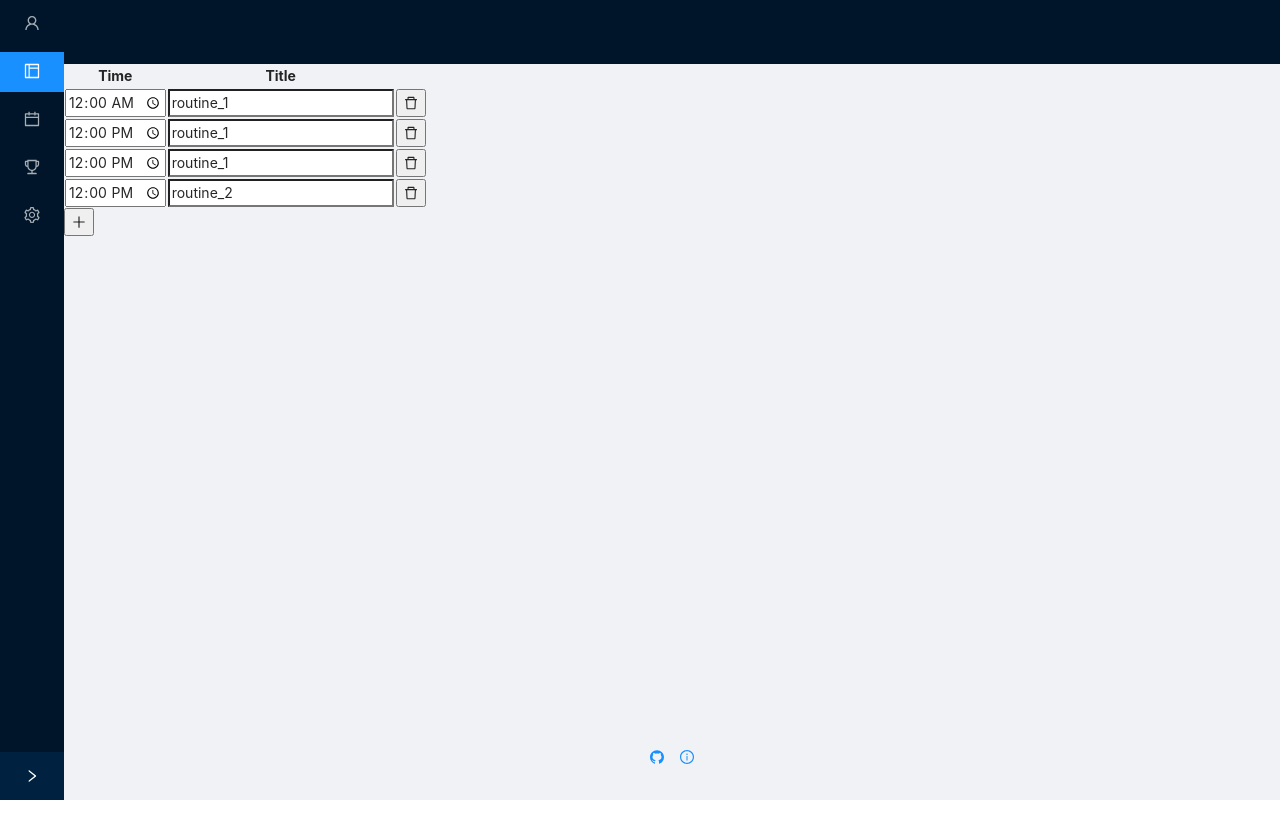
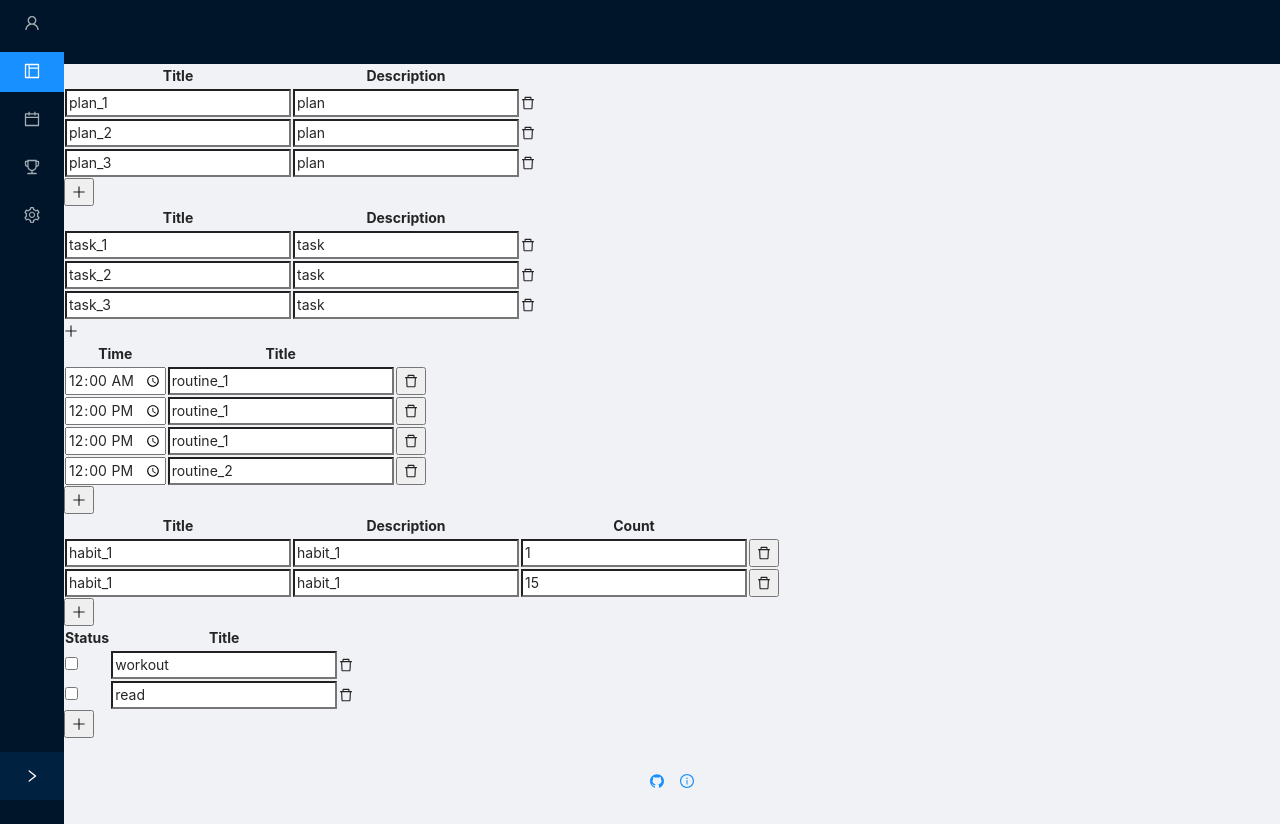
Before and after one commit to MattisZheng/sisyphus_stone, a React (Vite) app: page / in a window 1280 px wide. Before the commit the page ends 800 px from the top, so only its background shows below. Built offline with nearby package versions, Linux system fonts and the light colour scheme.

Commit message:
update overview

```diff
--- a/src/App.tsx
+++ b/src/App.tsx
@@ -5,13 +5,21 @@ import MainContent from './layouts/MainContent';
 import FooterContent from './layouts/FooterContent';
 import SiderContent from './layouts/SiderContent';
 import setInitFile from './utils/setInitFile';
+import plans from './data/plans.json'
+import tasks from './data/tasks.json'
 import routines from './data/routines.json';
+import habits from './data/habits.json';
+import missions from './data/missions.json';
 import settings from './data/settings.json';
 
 const { Header, Content, Footer, Sider } = Layout;
 
 function App() {
+  setInitFile('plans', plans);
+  setInitFile('tasks', tasks);
   setInitFile('routines', routines);
+  setInitFile('habits', habits);
+  setInitFile('missions', missions);
   setInitFile('settings', settings);
 
   // navigation keys
--- a/src/contexts/Overview.tsx
+++ b/src/contexts/Overview.tsx
@@ -1,10 +1,17 @@
+import Plans from './Overview/Plans';
+import Tasks from './Overview/Tasks';
 import Routines from './Overview/Routines';
 import Habits from './Overview/Habits';
+import Missions from './Overview/Missions';
 
 const Overview = () => {
   return (
     <main>
+      <Plans />
+      <Tasks />
       <Routines />
+      <Habits />
+      <Missions />
     </main>
   );
 };
--- a/src/contexts/Overview/Habits.tsx
+++ b/src/contexts/Overview/Habits.tsx
@@ -1,5 +1,81 @@
+import { useState, useEffect } from 'react';
+import { DeleteOutlined, PlusOutlined } from '@ant-design/icons';
+import EditableInput from '../../components/EditableInput';
+
 const Habits = () => {
-  return <div>Habits</div>;
+  const [habitList, setHabitList] = useState<string[]>([]);
+
+  function getLocalStorage() {
+    let getData: string|null = localStorage.getItem('habits');
+    setHabitList(JSON.parse(getData));
+  }
+
+  function handleAdd() {
+    let newHabitList = [...habitList, { title: 'habit', description: 'habit', count: 0 }];
+    localStorage.setItem('habits', JSON.stringify(newHabitList));
+    getLocalStorage();
+  }
+
+  function handleUpdate(index: number, col: string, value: any) {
+    let newHabitList = [...habitList];
+    newHabitList[index][col] = value;
+    localStorage.setItem('habits', JSON.stringify(newHabitList));
+    getLocalStorage();
+  }
+
+  function handleDelete(index:number) {
+    let newHabitList = [...habitList];
+    newHabitList.splice(index, 1);
+    localStorage.setItem('habits', JSON.stringify(newHabitList));
+    getLocalStorage();
+  }
+
+  useEffect(() => {
+    getLocalStorage();
+  }, []);
+
+  return (
+    <div>
+      <table>
+        <thead>
+          <tr>
+            <th>Title</th>
+            <th>Description</th>
+            <th>Count</th>
+          </tr>
+        </thead>
+        <tbody>
+          {habitList.map((habit, index) => {
+            return (
+              <tr key={index}>
+                <td>
+                  <EditableInput index={index} col="title" type="text" value={habit.title} onBlur={handleUpdate} />
+                </td>
+                <td>
+                  <EditableInput index={index} col="description" type="text" value={habit.description} onBlur={handleUpdate} />
+                </td>
+                <td>
+                  <EditableInput index={index} col="count" type="number" value={habit.count} onBlur={handleUpdate} />
+                </td>
+                <td>
+                  <button
+                    onClick={() => {
+                      handleDelete(index);
+                    }}
+                  >
+                    <DeleteOutlined />
+                  </button>
+                </td>
+              </tr>
+            );
+          })}
+        </tbody>
+      </table>
+      <button onClick={handleAdd}>
+        <PlusOutlined />
+      </button>
+    </div>
+  );
 };
 
 export default Habits;
--- /dev/null
+++ b/src/contexts/Overview/Missions.tsx
@@ -0,0 +1,71 @@
+import { useState, useEffect } from 'react';
+import { DeleteOutlined, PlusOutlined } from '@ant-design/icons';
+import EditableInput from '../../components/EditableInput';
+
+const Missions = () => {
+  const [missionList, setMissionList] = useState<string[]>([]);
+
+  function getLocalStorage() {
+    let getData: string = localStorage.getItem('missions');
+    setMissionList(JSON.parse(getData));
+  }
+
+  function handleAdd() {
+    let newMissionList = [...missionList, { status: false, title: 'mission' }];
+    localStorage.setItem('missions', JSON.stringify(newMissionList));
+    getLocalStorage();
+  }
+
+  function handleUpdate(index: number, col: string, value: any) {
+    let newMissionList = [...missionList];
+    newMissionList[index][col] = value;
+    localStorage.setItem('missions', JSON.stringify(newMissionList));
+    getLocalStorage();
+  }
+
+  function handleDelete(index) {
+    let newMissionList = [...missionList];
+    newMissionList.splice(index, 1);
+    localStorage.setItem('missions', JSON.stringify(newMissionList));
+    getLocalStorage();
+  }
+
+  useEffect(() => {
+    getLocalStorage();
+  }, []);
+
+  return (
+    <div>
+      <table>
+        <thead>
+          <tr>
+            <th>Status</th>
+            <th>Title</th>
+          </tr>
+        </thead>
+        <tbody>
+          {missionList.map((mission, index) => {
+            return (
+              <tr key={index}>
+                <td>
+                  <EditableInput index={index} col="status" type="checkbox" value={mission.status} onBlur={handleUpdate} />
+                </td>
+                <td>
+                  <EditableInput index={index} col="title" type="text" value={mission.title} onBlur={handleUpdate} />
+                </td>
+                <td>
+                  <DeleteOutlined onClick={() => handleDelete(index)} />
+                </td>
+              </tr>
+            );
+          })}
+        </tbody>
+      </table>
+      <button>
+        <PlusOutlined onClick={handleAdd} />
+      </button>
+    </div>
+  );
+};
+
+export default Missions;
--- /dev/null
+++ b/src/contexts/Overview/Plans.tsx
@@ -0,0 +1,71 @@
+import { useState, useEffect } from 'react';
+import { DeleteOutlined, PlusOutlined } from '@ant-design/icons';
+import EditableInput from '../../components/EditableInput';
+
+const Plans = () => {
+  const [planList, setPlanList] = useState<string[]>([]);
+
+  function getLocalStorage() {
+    let getData: string | null = localStorage.getItem('plans');
+    setPlanList(JSON.parse(getData));
+  }
+
+  function handleAdd() {
+    let newPlanList = [...planList, { title: 'plan', description: 'plan' }];
+    localStorage.setItem('plans', JSON.stringify(newPlanList));
+    getLocalStorage();
+  }
+
+  function handleUpdate(index: number, col: string, value: any) {
+    let newPlanList = [...planList];
+    newPlanList[index][col] = value;
+    localStorage.setItem('plans', JSON.stringify(newPlanList));
+    getLocalStorage();
+  }
+
+  function handleDelete(index) {
+    let newPlanList = [...planList];
+    newPlanList.splice(index, 1);
+    localStorage.setItem('plans', JSON.stringify(newPlanList));
+    getLocalStorage();
+  }
+
+  useEffect(() => {
+    getLocalStorage();
+  }, []);
+
+  return (
+    <div>
+      <table>
+        <thead>
+          <tr>
+            <th>Title</th>
+            <th>Description</th>
+          </tr>
+        </thead>
+        <tbody>
+          {planList.map((plan, index) => {
+            return (
+              <tr key={index}>
+                <td>
+                  <EditableInput index={index} col="title" type="text" value={plan.title} onBlur={handleUpdate} />
+                </td>
+                <td>
+                  <EditableInput index={index} col="description" type="text" value={plan.description} onBlur={handleUpdate} />
+                </td>
+                <td>
+                  <DeleteOutlined onClick={() => handleDelete(index)} />
+                </td>
+              </tr>
+            );
+          })}
+        </tbody>
+      </table>
+      <button>
+        <PlusOutlined onClick={handleAdd} />
+      </button>
+    </div>
+  );
+};
+
+export default Plans;
--- a/src/contexts/Overview/Routines.tsx
+++ b/src/contexts/Overview/Routines.tsx
@@ -9,10 +9,9 @@ const Routines = () => {
   // read data from storage, parse it, and set it to state
   function getLocalStorage() {
     // get routine list from local storage
-    let getData = localStorage.getItem('routines');
+    let getData:string = localStorage.getItem('routines');
     // parse routine list to array
-    let parsedData = JSON.parse(getData);
-    setRoutineList(parsedData);
+    setRoutineList(JSON.parse(getData));
   }
 
   // add new when user clicks the add button
@@ -26,7 +25,7 @@ const Routines = () => {
   }
 
   // save updated value to local storage onBlur
-  function handleUpdate(index, col, value) {
+  function handleUpdate(index: number, col: string, value: any) {
     // create new routine list
     let newRoutineList = [...routineList];
     // update routine list
--- /dev/null
+++ b/src/contexts/Overview/Tasks.tsx
@@ -0,0 +1,69 @@
+import { useState, useEffect } from 'react';
+import { DeleteOutlined, PlusOutlined } from '@ant-design/icons';
+import EditableInput from '../../components/EditableInput';
+
+const Tasks = () => {
+  const [taskList, setTaskList] = useState<string[]>([]);
+
+  function getLocalStorage() {
+    let getData: string = localStorage.getItem('tasks');
+    setTaskList(JSON.parse(getData));
+  }
+
+  function handleAdd() {
+    let newTaskList = [...taskList, { title: 'task', description: 'task' }];
+    localStorage.setItem('tasks', JSON.stringify(newTaskList));
+    getLocalStorage();
+  }
+
+  function handleUpdate(index: number, col: string, value: any) {
+    let newTaskList = [...taskList];
+    newTaskList[index][col] = value;
+    localStorage.setItem('tasks', JSON.stringify(newTaskList));
+    getLocalStorage();
+  }
+
+  function handleDelete(index) {
+    let newTaskList = [...taskList];
+    newTaskList.splice(index, 1);
+    localStorage.setItem('tasks', JSON.stringify(newTaskList));
+    getLocalStorage();
+  }
+
+  useEffect(() => {
+    getLocalStorage();
+  }, []);
+
+  return (
+    <div>
+      <table>
+        <thead>
+          <tr>
+            <th>Title</th>
+            <th>Description</th>
+          </tr>
+        </thead>
+        <tbody>
+          {taskList.map((task, index) => {
+            return (
+              <tr key={index}>
+                <td>
+                  <EditableInput index={index} col="title" type="text" value={task.title} onBlur={handleUpdate} />
+                </td>
+                <td>
+                  <EditableInput index={index} col="description" type="text" value={task.description} onBlur={handleUpdate} />
+                </td>
+                <td>
+                  <DeleteOutlined onClick={() => handleDelete(index)} />
+                </td>
+              </tr>
+            );
+          })}
+        </tbody>
+      </table>
+      <PlusOutlined onClick={handleAdd} />
+    </div>
+  );
+};
+
+export default Tasks;
--- /dev/null
+++ b/src/data/missions.json
@@ -0,0 +1,10 @@
+[
+  {
+    "status": true,
+    "title": "workout"
+  },
+  {
+    "status": false,
+    "title": "read"
+  }
+]
--- /dev/null
+++ b/src/data/plans.json
@@ -0,0 +1,14 @@
+[
+  {
+    "title": "plan_1",
+    "description": "plan"
+  },
+  {
+    "title": "plan_2",
+    "description": "plan"
+  },
+  {
+    "title": "plan_3",
+    "description": "plan"
+  }
+]
--- /dev/null
+++ b/src/data/tasks.json
@@ -0,0 +1,14 @@
+[
+  {
+    "title": "task_1",
+    "description": "task"
+  },
+  {
+    "title": "task_2",
+    "description": "task"
+  },
+  {
+    "title": "task_3",
+    "description": "task"
+  }
+]
```
Also changed, not shown: src/components/EditableInput.tsx (+7 -1 lines).
